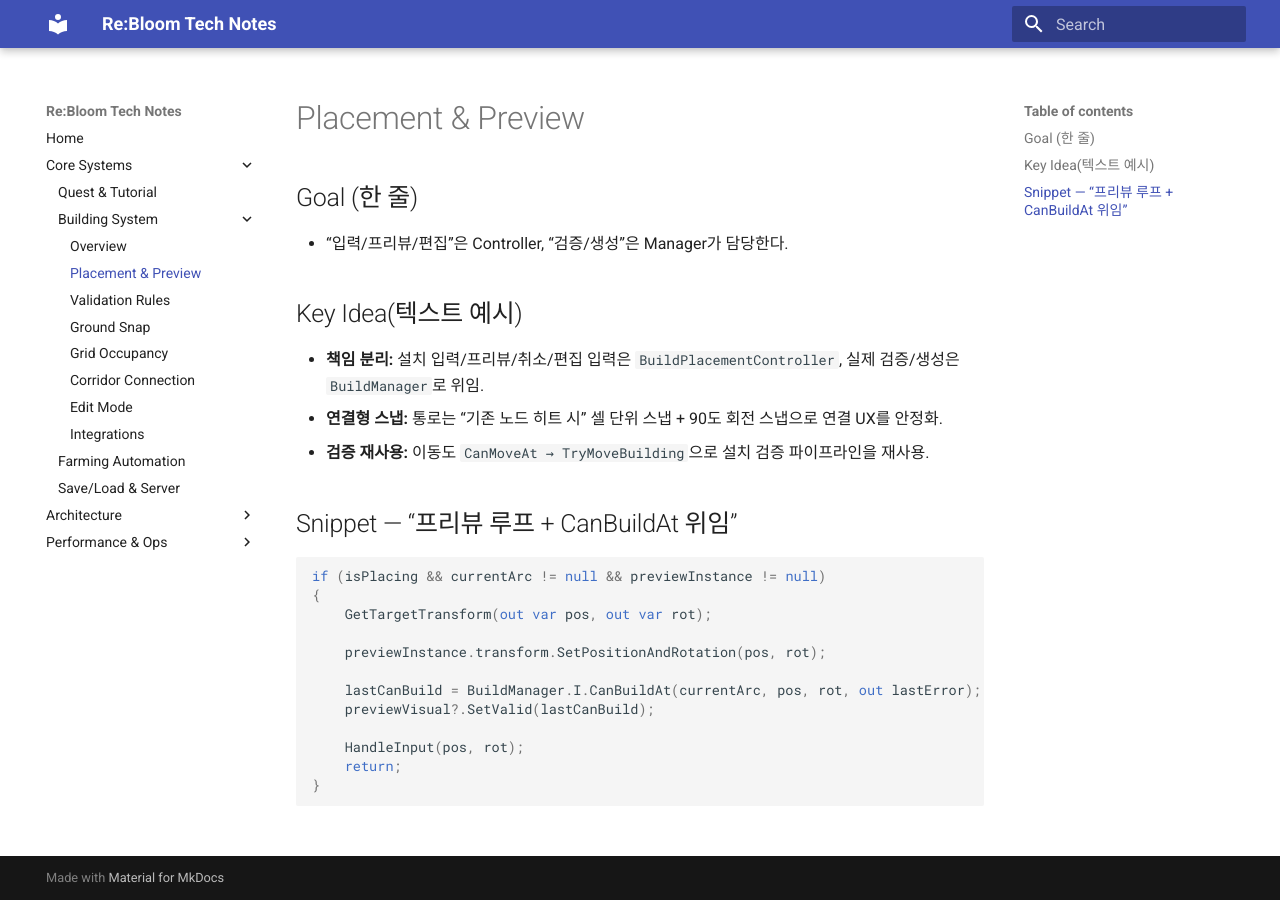
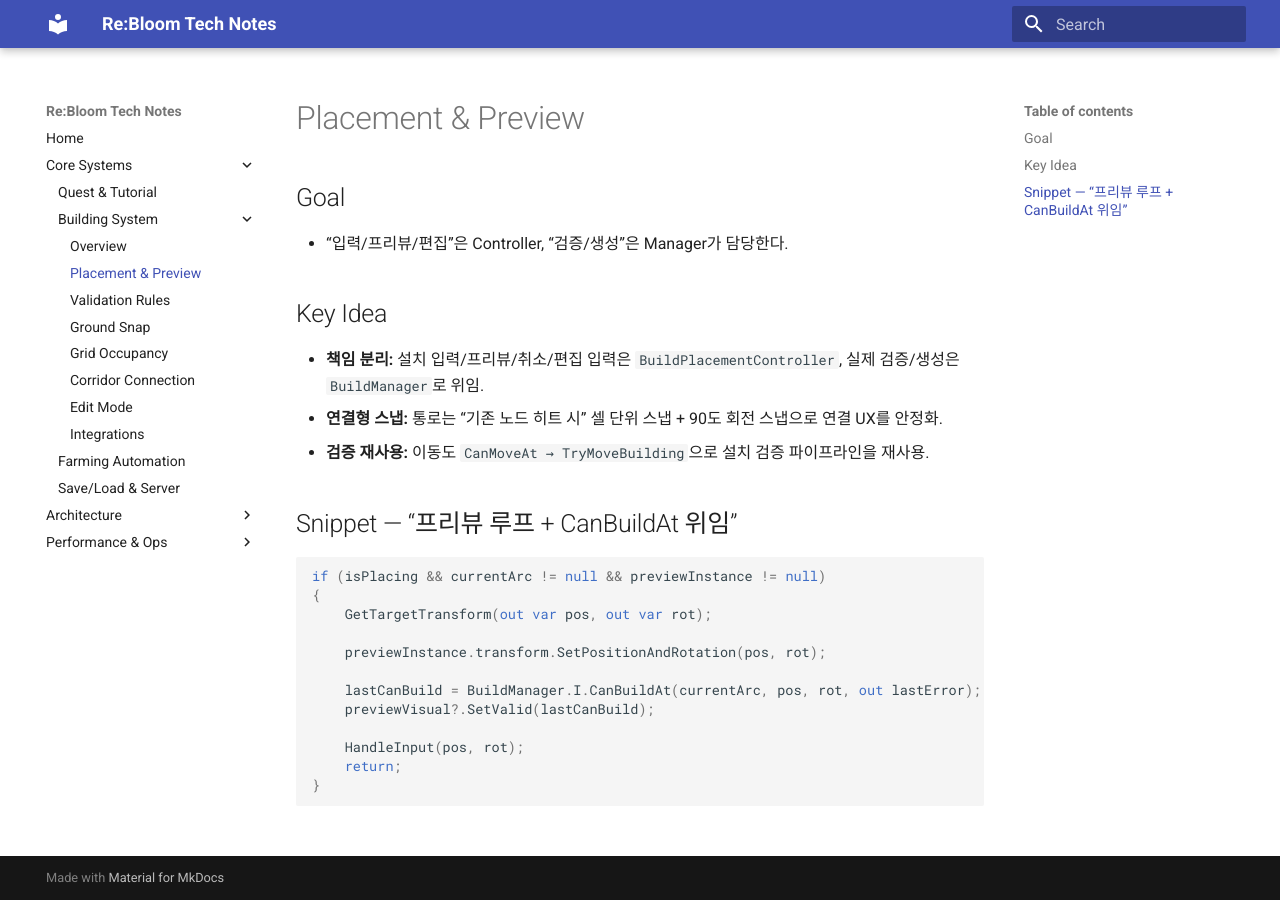
Before and after one commit to Giku77/rebloom-tech-notes, an MkDocs documentation site: the page built from docs/building/placement.md, in a window 1280 px wide. Built offline with MkDocs 1.6.1 and Material for MkDocs 9.7.7, drawn with Linux system fonts in a browser that asks for light colours.

Commit message:
placement edit

```diff
--- a/docs/building/placement.md
+++ b/docs/building/placement.md
@@ -1,7 +1,7 @@
-## Goal (한 줄)
+## Goal
 - “입력/프리뷰/편집”은 Controller, “검증/생성”은 Manager가 담당한다.
 
-## Key Idea(텍스트 예시)
+## Key Idea
 - **책임 분리:** 설치 입력/프리뷰/취소/편집 입력은 `BuildPlacementController`, 실제 검증/생성은 `BuildManager`로 위임.
 - **연결형 스냅:** 통로는 “기존 노드 히트 시” 셀 단위 스냅 + 90도 회전 스냅으로 연결 UX를 안정화.
 - **검증 재사용:** 이동도 `CanMoveAt → TryMoveBuilding`으로 설치 검증 파이프라인을 재사용.
```
